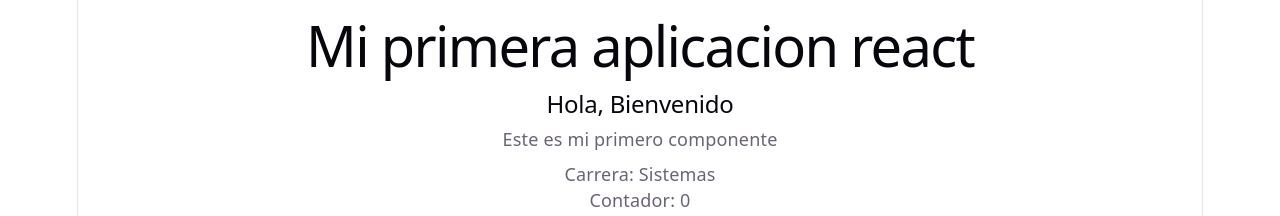
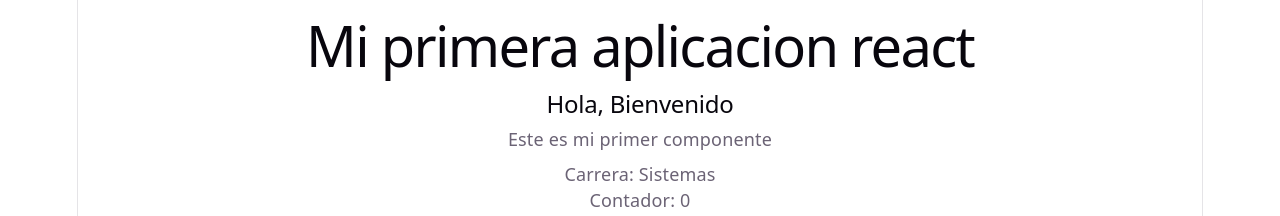
Before and after one commit to Enrique9421/Primer-proyecto-react, a React (Vite) app: page / in a window 1280 px wide. Shown: the top 216 px of the page. Built offline with nearby package versions, Linux system fonts and the light colour scheme.

Commit message:
Fix typo in Saludo component message

```diff
--- a/src/Saludo.jsx
+++ b/src/Saludo.jsx
@@ -2,7 +2,7 @@ function Saludo(props) {
     return (
         <div>
             <h2>Hola, {props.nombre} Bienvenido</h2>
-            <p>Este es mi primero componente</p>
+            <p>Este es mi primer componente</p>
         </div>
     )
 }
```
